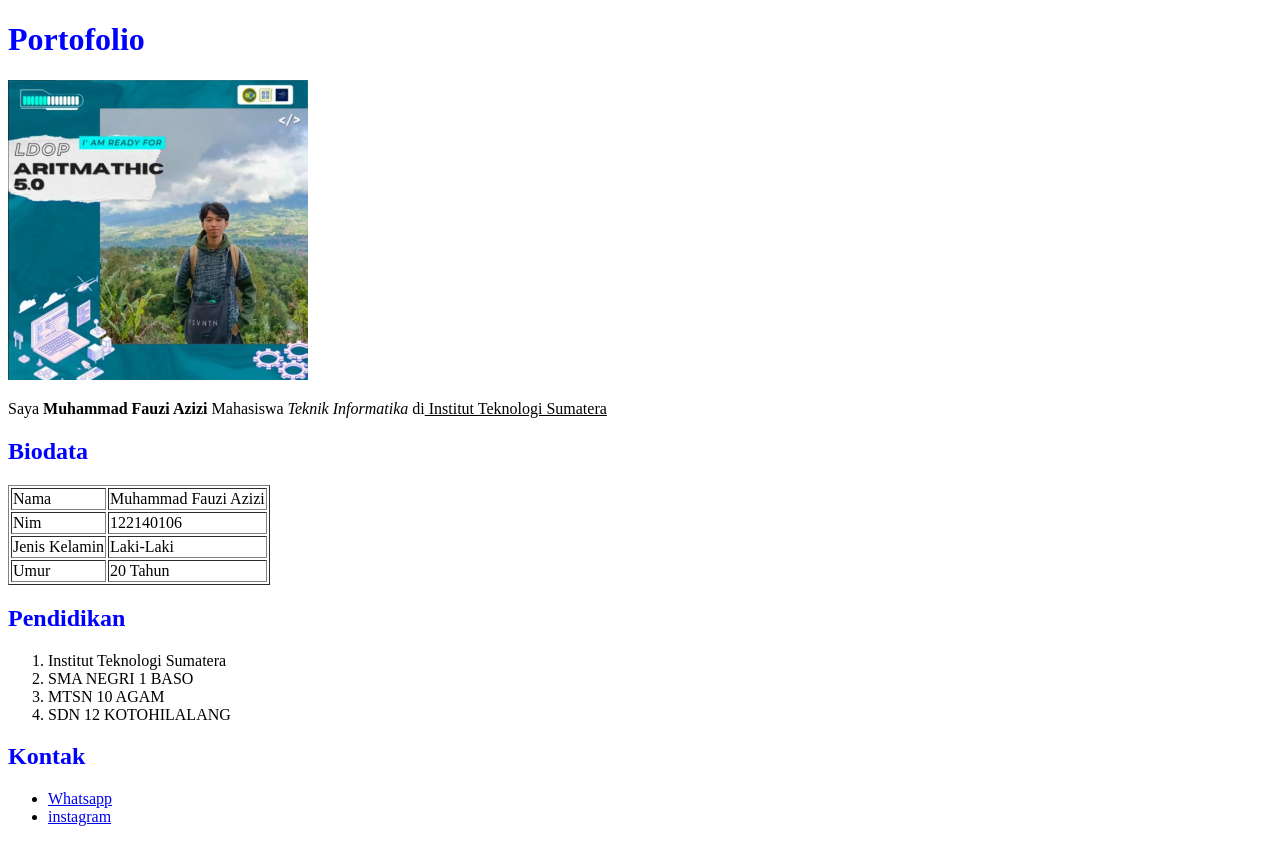
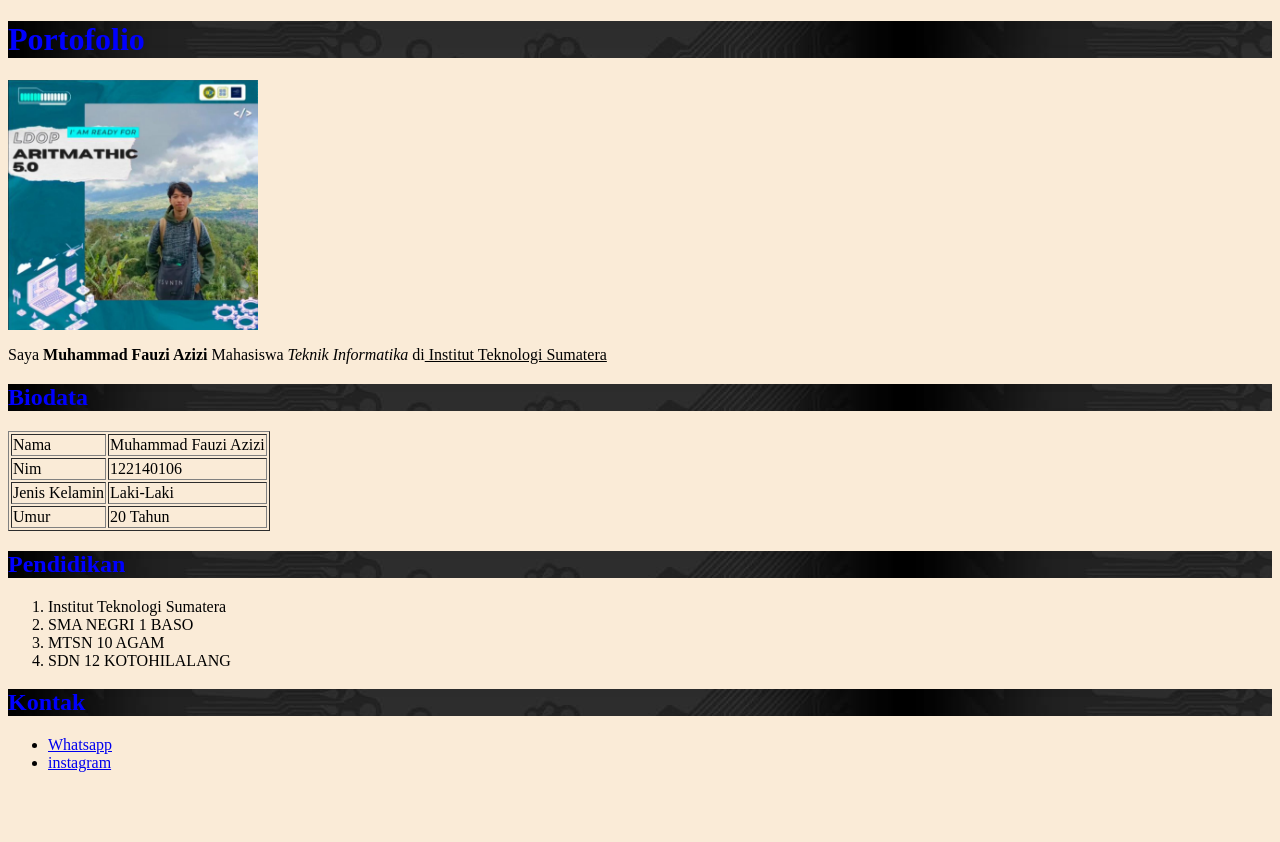
Before and after one commit to FauziAzizi/azizii, a plain HTML site: page index.html in a window 1280 px wide. After the commit the page ends 800 px from the top, so only its background shows below. Drawn offline with Linux system fonts and the light colour scheme.

Commit message:
update style.css

```diff
--- a/index.html
+++ b/index.html
@@ -8,7 +8,7 @@
     </head>
     <body>
         <h1>Portofolio</h1>
-        <img width="300" height="300" src="WhatsApp Image 2023-09-22 at 15.17.33.jpeg"/>
+        <img src="WhatsApp Image 2023-09-22 at 15.17.33.jpeg"/>
         <p>Saya <b>
             Muhammad Fauzi Azizi
         </b>Mahasiswa <i>
--- a/style.css
+++ b/style.css
@@ -1,7 +1,25 @@
 h1{
-    color :blue;
+    background-image: url('R.jpeg');
+    color:blue;
+
+}
+img{
+
+    width : 250px;
+    height : 250px;
+    display: flex;
+    justify-content: center;
+    align-items: center;
+
 }
 
+
 h2{
+    background-image: url(R.jpeg);
     color : blue;
+
 }
+body{
+    background-color: antiquewhite;
+    align: center;
+}
```
Also changed, not shown: R.jpeg (added).
